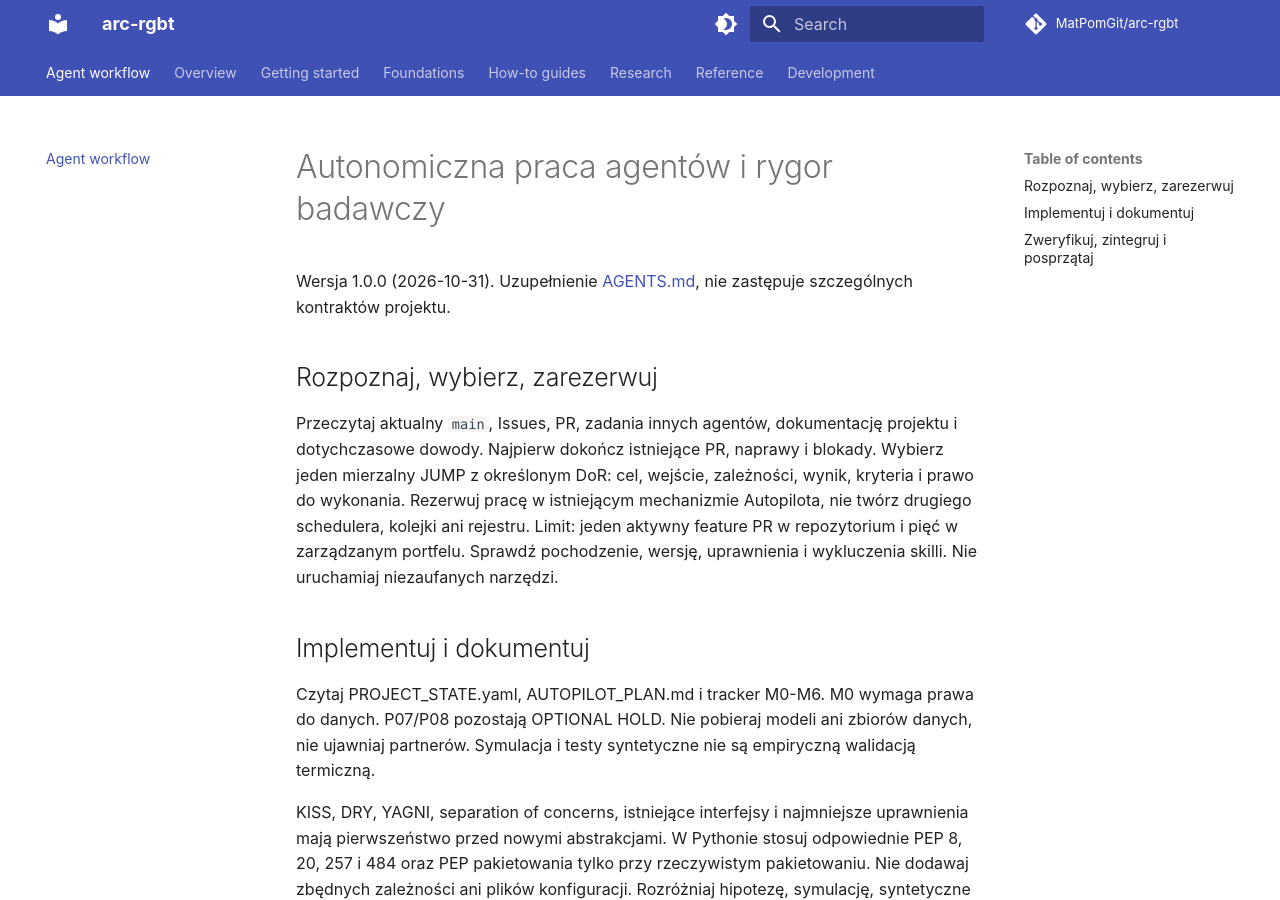
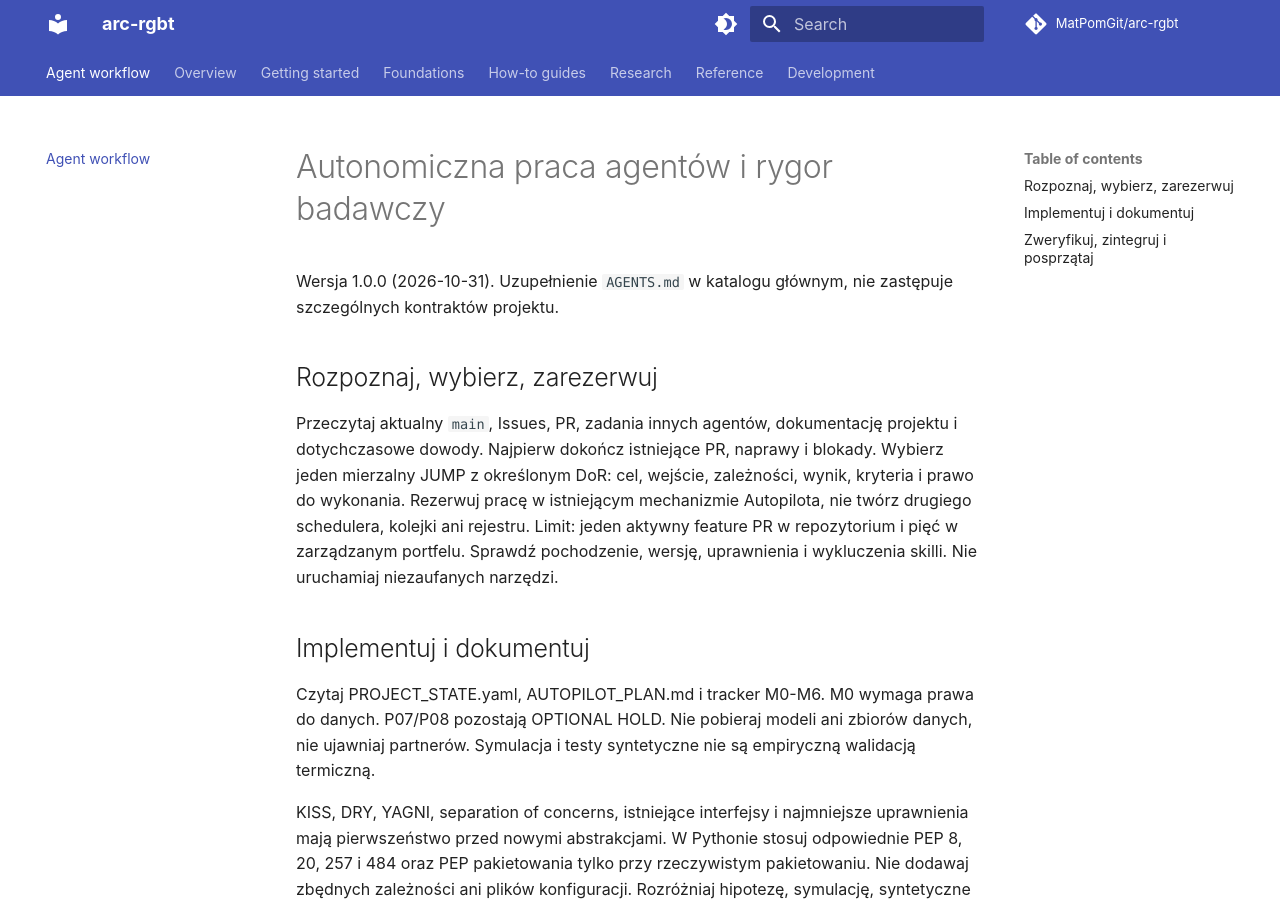
Before and after one commit to MatPomGit/arc-rgbt, an MkDocs documentation site: the page built from docs/development/agent-workflow.md, in a window 1280 px wide and 900 px high. Built offline with MkDocs 1.6.1 and Material for MkDocs 9.7.7, drawn with Linux system fonts in a browser that asks for light colours; comment, search, counter and statistics services are not loaded.

Commit message:
docs: keep MkDocs internal links within docs root

```diff
--- a/docs/development/agent-workflow.md
+++ b/docs/development/agent-workflow.md
@@ -1,6 +1,6 @@
 # Autonomiczna praca agentów i rygor badawczy
 
-Wersja 1.0.0 (2026-10-31). Uzupełnienie [AGENTS.md](../../AGENTS.md), nie zastępuje szczególnych kontraktów projektu.
+Wersja 1.0.0 (2026-10-31). Uzupełnienie `AGENTS.md` w katalogu głównym, nie zastępuje szczególnych kontraktów projektu.
 
 ## Rozpoznaj, wybierz, zarezerwuj
 
```
